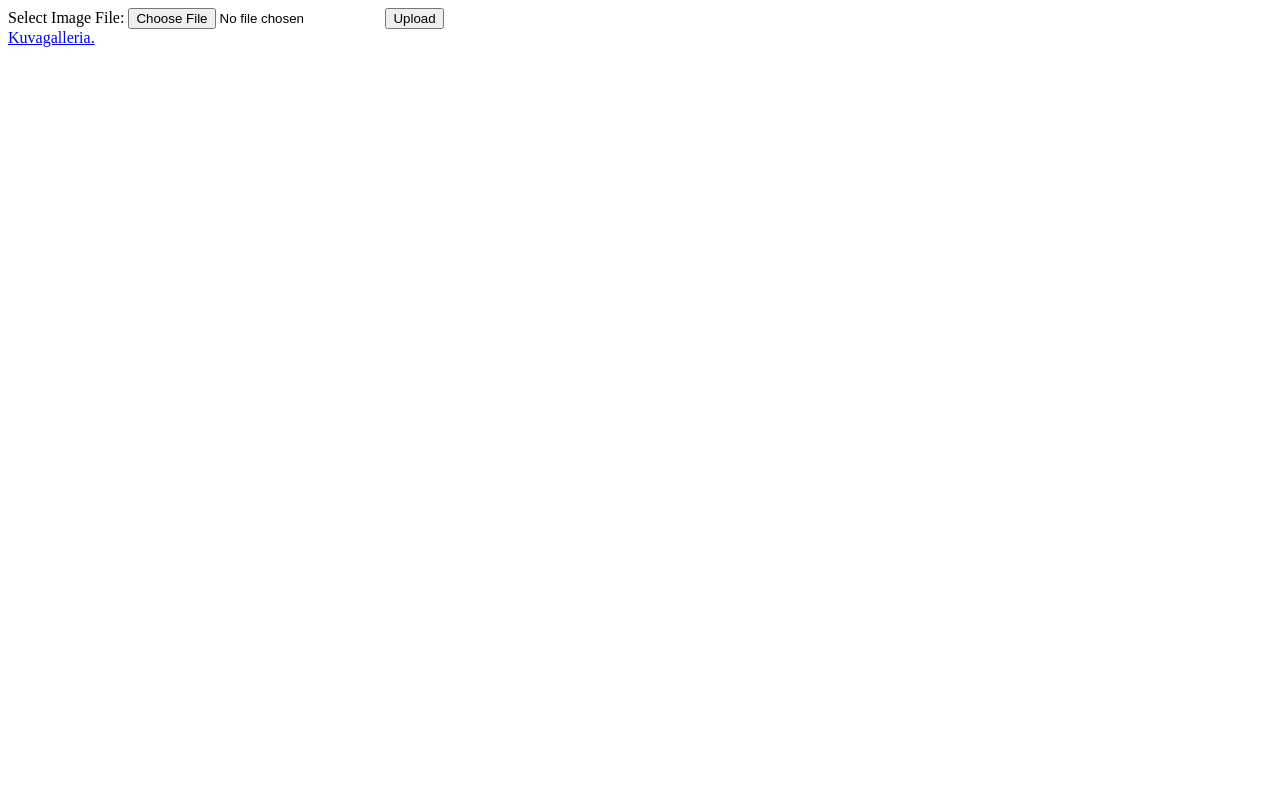
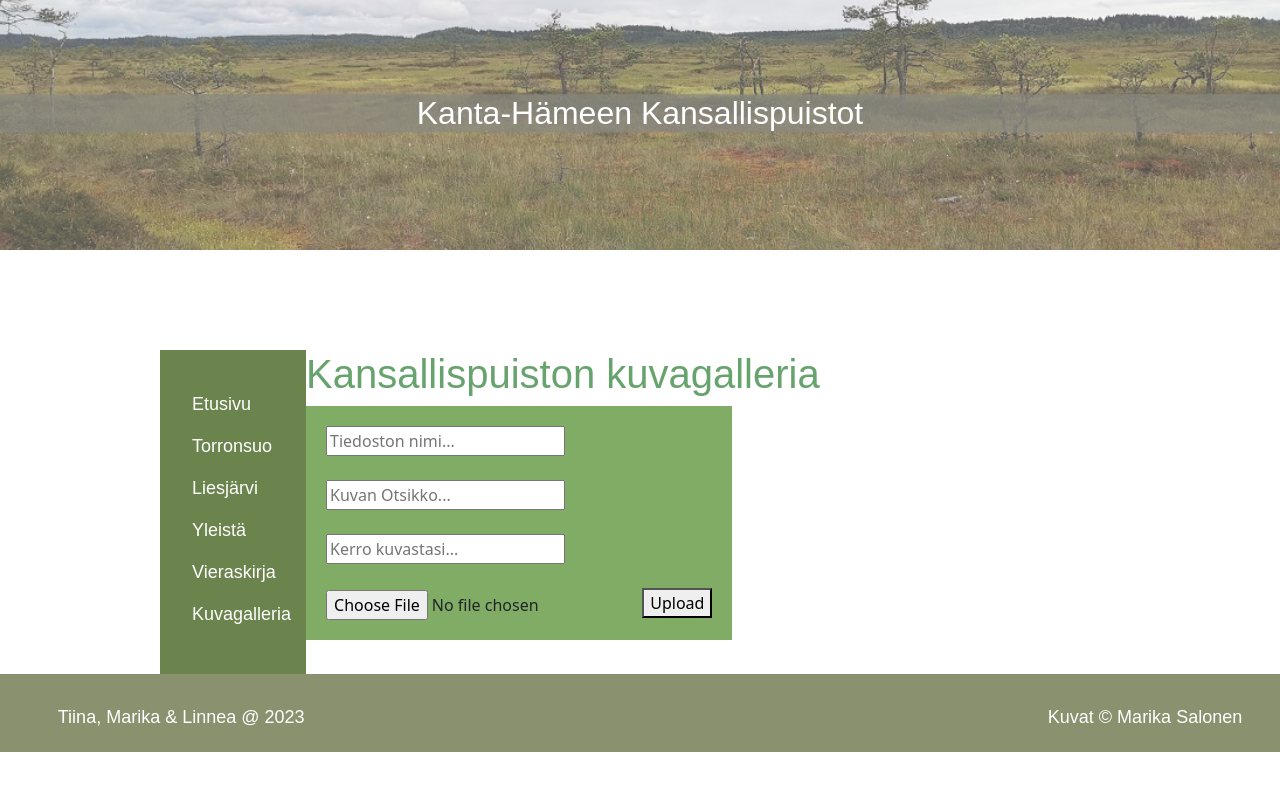
Before and after one commit to tiibuturner/Team10, a PHP site: page /kuvagalleria/uploadlomake.php in a window 1280 px wide; the page is wider, and only the part inside the window is pictured. Run offline with PHP 8.4, Linux system fonts and the light colour scheme.

Commit message:
laita nää tonne

```diff
--- a/kuvagalleria/stylegallery.css
+++ b/kuvagalleria/stylegallery.css
@@ -14,12 +14,6 @@ hr {
     /* border-top: 1px solid #cbcbcb; */
     /* margin:1em 0; */
     /* padding: 0; */
-}
-h1{
-    text-align: center;
-    color: rgb(103, 163, 109);
-
-
 }
 
 input, select {
@@ -174,6 +168,13 @@ section{
     text-align: center;
     /* text-transform: uppercase; */
 }
+
+.h1{
+    text-align: center;
+    color: rgb(103, 163, 109);
+
+
+}
     @media screen and (max-width: 800px){
         main{
         padding-top: 50px;
--- a/kuvagalleria/uploadlomake.php
+++ b/kuvagalleria/uploadlomake.php
@@ -5,14 +5,64 @@
     <meta http-equiv="X-UA-Compatible" content="IE=edge">
     <meta name="viewport" content="width=device-width, initial-scale=1.0">
     <title>Kuvien upload</title>
+    <link href="https://cdn.jsdelivr.net/npm/bootstrap@5.3.0-alpha1/dist/css/bootstrap.min.css" rel="stylesheet" integrity="sha384-GLhlTQ8iRABdZLl6O3oVMWSktQOp6b7In1Zl3/Jr59b6EGGoI1aFkw7cmDA6j6gD" crossorigin="anonymous">
+    <link rel="stylesheet" href="../assets/css/general.css">
+    <link rel="stylesheet" href="../assets/css/linneastyle.css">
+    <link rel="stylesheet" href="stylegallery.css">
 </head>
 <body>
-    <form action="uploadkuva.php" method="post" enctype="multipart/form-data">
-        <label>Select Image File:</label>
-        <input type="file" name="image">
-        <input type="submit" name="submit" value="Upload">
-    </form>
-    <a href='./view.php?'>Kuvagalleria.</a><br>
+<header class="image row"><a href="index.html"></a>
+    <h1 class="headerfp">Kanta-Hämeen Kansallispuistot</h1>
+    </header>
+
+    <main>
+
+            <div class="main">
+
+                <nav class="nav flex-column">
+                    <ul class="margin">
+                        <li><a href="../index.html">Etusivu</a></li>
+                        <li><a href="../page1.html">Torronsuo</a></li>
+                        <li><a href="../page2.html">Liesjärvi</a></li>
+                        <li><a href="../page3.html">Yleistä</a></li>
+                        <li><a href="../page4.php">Vieraskirja</a></li>
+                        <li><a href="gallery.php">Kuvagalleria</a></li>
+                    </ul>
+                </nav>
+                <section>
+                <h1 class="h1">Kansallispuiston kuvagalleria</h1>
+                <div class="gallery-container">
+
+    <?php
+
+        echo ' <div class="gallery-upload">
+        <form action="gallery-upload.inc.php" method="post" enctype="multipart/form-data">
+            <input type="text" name="filename" placeholder="Tiedoston nimi..."><br><br>
+            <input type="text" name="filetitle" placeholder="Kuvan Otsikko..."><br><br>
+            <input type="text" name="filedesc" placeholder="Kerro kuvastasi..."><br><br>
+            <input type="file" name="file">
+            <button type="submit" name="submit">Upload</button>
+        </form></div>';
+
+
+
+
+    ?>
+     </div>
+            </section>
+
+        </main>
+    </div>
+    <footer class="row">
+        <div style="clear: both;">
+        <p class="eka">Tiina, Marika & Linnea @ 2023</p>
+        <p class="toka">Kuvat © Marika Salonen</p>
+        </div>
+    </footer>
+
+    <script src="https://cdn.jsdelivr.net/npm/bootstrap@5.3.0-alpha1/dist/js/bootstrap.bundle.min.js" integrity="sha384-w76AqPfDkMBDXo30jS1Sgez6pr3x5MlQ1ZAGC+nuZB+EYdgRZgiwxhTBTkF7CXvN" crossorigin="anonymous"></script>
+
+
 
 </body>
 </html>
```
Also changed, not shown: kuvagalleria/uploads/dfgh.63ef47feebc929.60612680.jpg (added), kuvagalleria/uploads/jotain.63ef47a51a4eb0.45778102.jpg (added), kuvagalleria/uploads/minä-itse-.63ef49f1d70408.05327827.jpg (added), kuvagalleria/uploads/mitä-tähän-keksis.63ef488e2c1518.00139937.jpg (added).
